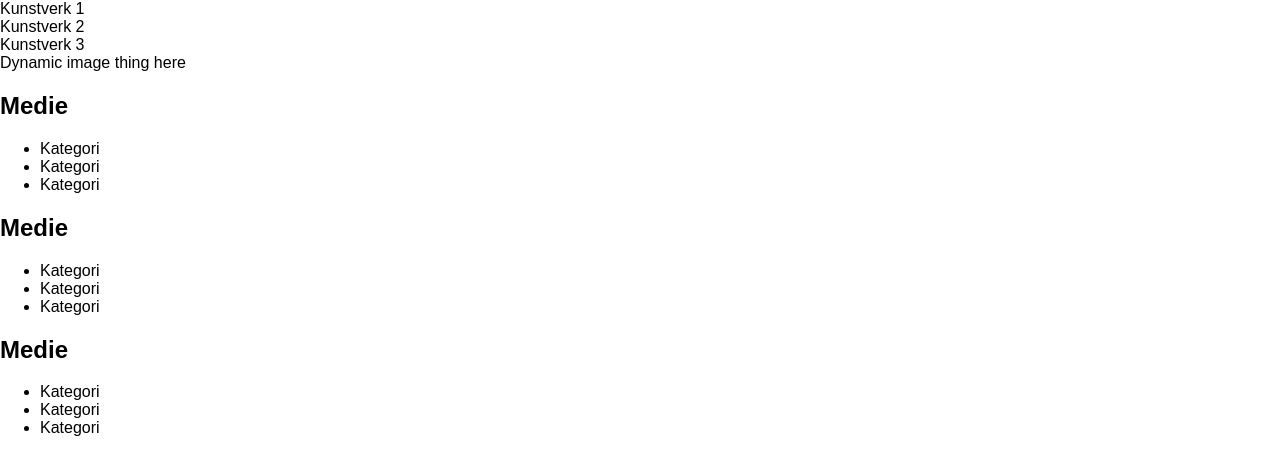
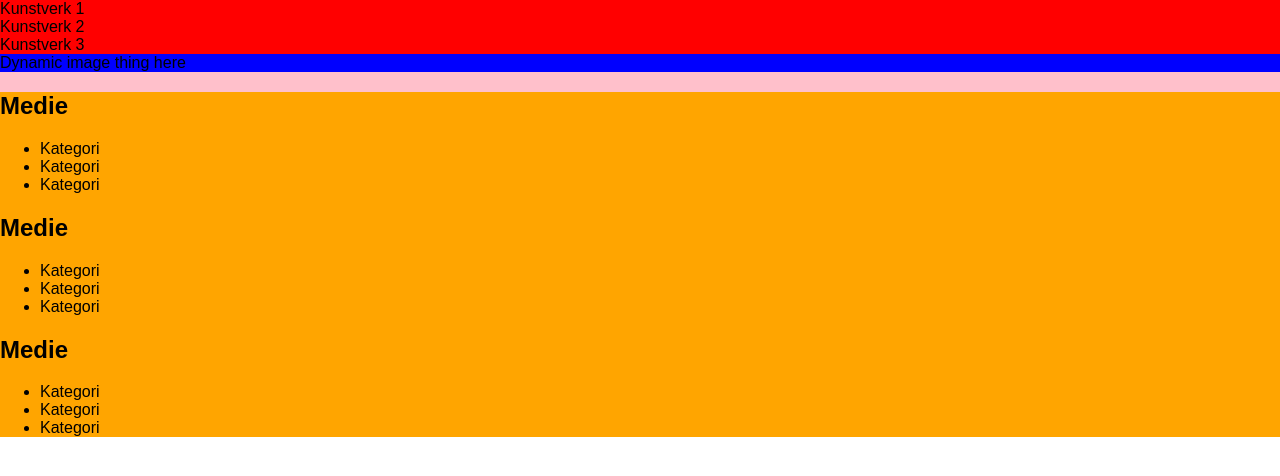
Before and after one commit to IT2810/it2810-webutvikling-h18-prosjekt-2-gruppe--45, a React (Create React App) app: page / in a window 1280 px wide. Shown: the top 476 px of the page. Built offline with nearby package versions, Linux system fonts and the light colour scheme.

Commit message:
Move components into folders

```diff
--- /dev/null
+++ b/src/ArtDisplay/ArtDisplay.css
@@ -0,0 +1,3 @@
+.art-display {
+  background: blue;
+}
--- a/src/ArtDisplay.js
+++ b/src/ArtDisplay/index.js
@@ -1,7 +1,8 @@
 import React from 'react';
+import './ArtDisplay.css';
 
 const ArtDisplay = () => (
-  <div>
+  <div className="art-display">
     Dynamic image thing here
   </div>
 );
--- /dev/null
+++ b/src/ArtPicker/ArtPicker.css
@@ -0,0 +1,3 @@
+.art-picker {
+  background: red;
+}
--- a/src/ArtPicker.js
+++ b/src/ArtPicker/index.js
@@ -1,8 +1,9 @@
 import React from 'react';
 import Tab from './Tab';
+import './ArtPicker.css';
 
 const ArtPicker = () => (
-  <div>
+  <div className='art-picker'>
     <Tab name="Kunstverk 1" />
     <Tab name="Kunstverk 2" />
     <Tab name="Kunstverk 3" />
--- a/src/Gallery.js
+++ /dev/null
@@ -1,14 +0,0 @@
-import React from 'react';
-import MediaPicker from './MediaPicker';
-import ArtPicker from './ArtPicker';
-import ArtDisplay from './ArtDisplay';
-
-const Gallery = () => (
-  <div>
-    <ArtPicker />
-    <ArtDisplay />
-    <MediaPicker />
-  </div>
-);
-
-export default Gallery;
--- /dev/null
+++ b/src/Gallery/Gallery.css
@@ -0,0 +1,3 @@
+.gallery {
+  background: pink;
+}
--- /dev/null
+++ b/src/Gallery/index.js
@@ -0,0 +1,15 @@
+import React from 'react';
+import MediaPicker from '../MediaPicker';
+import ArtPicker from '../ArtPicker';
+import ArtDisplay from '../ArtDisplay';
+import './Gallery.css';
+
+const Gallery = () => (
+  <div className="gallery">
+    <ArtPicker />
+    <ArtDisplay />
+    <MediaPicker />
+  </div>
+);
+
+export default Gallery;
--- /dev/null
+++ b/src/MediaPicker/MediaPicker.css
@@ -0,0 +1,3 @@
+.media-picker {
+  background: orange;
+}
--- a/src/MediaPicker.js
+++ b/src/MediaPicker/index.js
@@ -1,7 +1,8 @@
 import React from 'react';
+import './MediaPicker.css';
 
 const MediaPicker = () => (
-  <aside>
+  <aside className="media-picker">
     <section>
       <h2>Medie</h2>
 
```
Also changed, not shown: src/ArtPicker/Tab.js (renamed from src/Tab.js).
